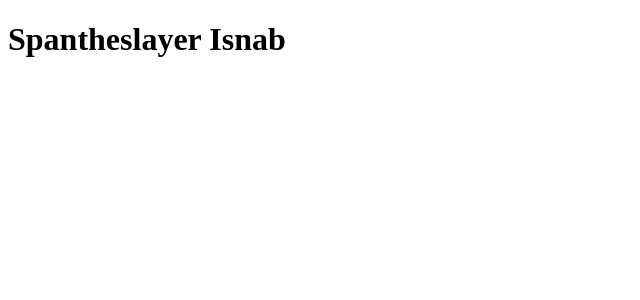
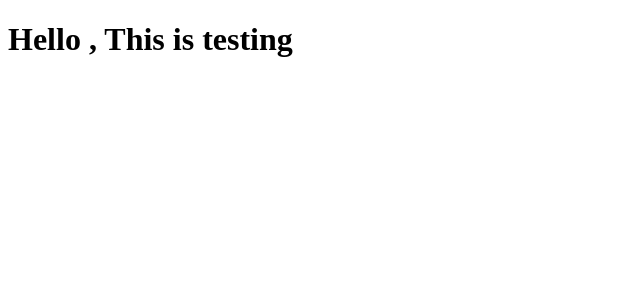
Before and after one commit to spantheslayer/portfolio, a React (Create React App) app: page / in a window 1280 px wide. Shown: the top 300 px of the page, without its empty margins (0-640 px from the left). Built offline with nearby package versions, Linux system fonts and the light colour scheme.

Commit message:
learned about functions

```diff
--- a/src/App.js
+++ b/src/App.js
@@ -1,13 +1,13 @@
-import React from 'react';
+import React from 'react'
+
+function IAmAH1() {
+  return <h1> Hello , This is testing</h1>
+}
 
 function App() {
   return (
-    <div className="app">
-        <header className="div">
-            <h1 className="name">Spantheslayer Isnab</h1>
-        </header>
-    </div>
+    <IAmAH1 />
   );
 }
 
-export default App;
+export default App
```
